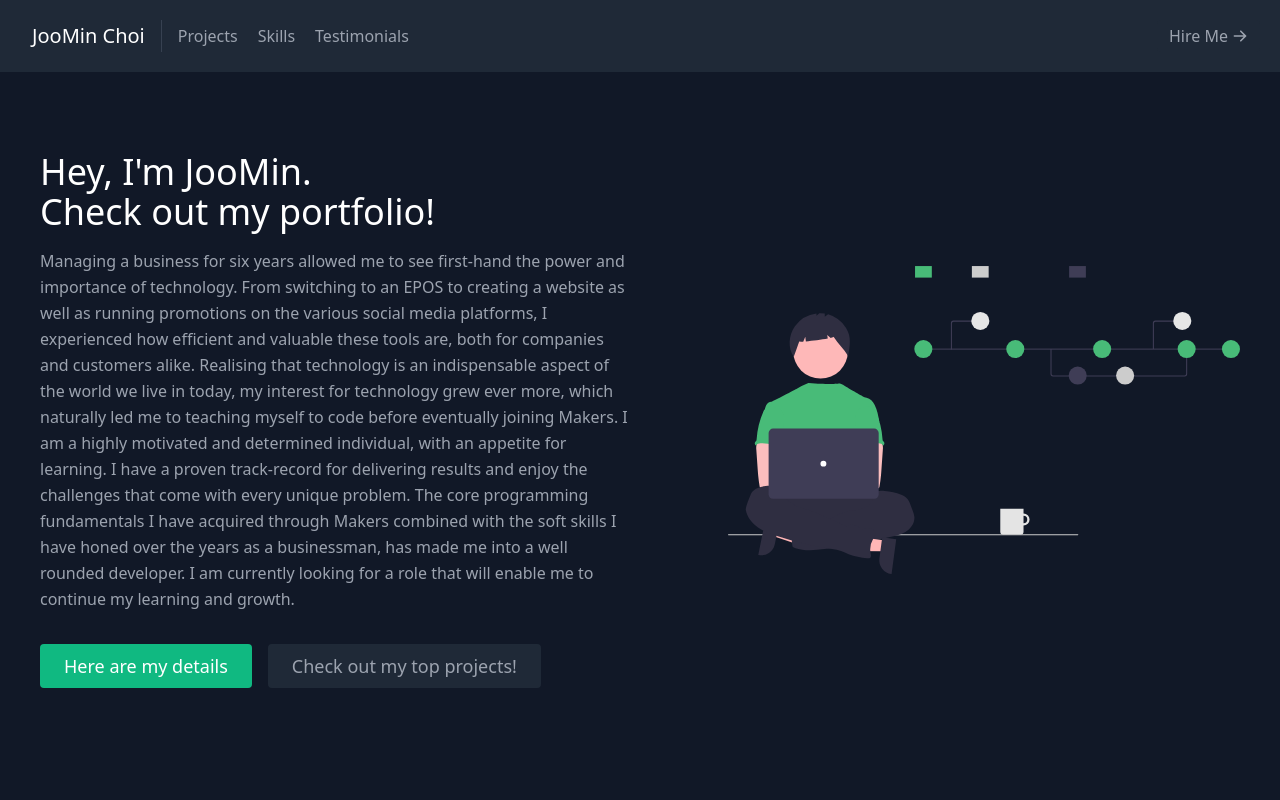
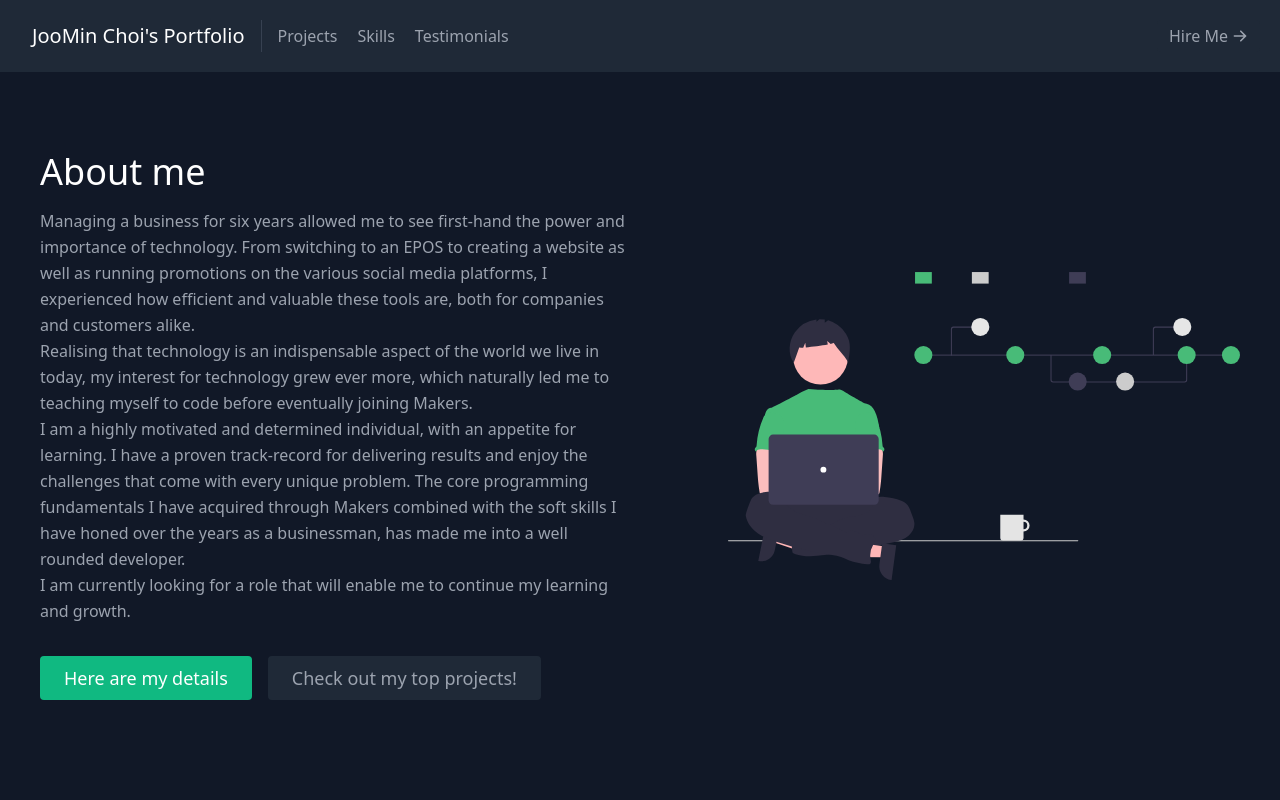
Before and after one commit to joominchoi/portfolio, a React (Create React App) app: page / in a window 1280 px wide. Shown: the top 800 px of the page. Built offline with nearby package versions, Linux system fonts and the light colour scheme.

Commit message:
about page clean up

```diff
--- a/src/components/About.js
+++ b/src/components/About.js
@@ -6,16 +6,16 @@ export default function About() {
       <div className="container mx-auto flex px-10 py-20 md:flex-row flex-col items-center">
         <div className="lg:flex-grow md:w-1/2 lg:pr-24 md:pr-16 flex flex-col md:items-start md:text-left mb-16 md:mb-0 items-center text-center">
           <h1 className="title-font sm:text-4xl text-3xl mb-4 font-medium text-white">
-            Hey, I'm JooMin.
-            <br className="hidden lg:inline-block" /> Check out my portfolio!
+            About me
+            {/* <br className="hidden lg:inline-block" /> Check out my portfolio! */}
           </h1>
           <p className="mb-8 leading-relaxed">
           Managing a business for six years allowed me to see first-hand the power and importance of technology. From switching to an EPOS to creating a website as well as running promotions on the various social media platforms, I experienced how efficient and valuable these tools are, both for companies and customers alike.
-
+          <br/>
           Realising that technology is an indispensable aspect of the world we live in today, my interest for technology grew ever more, which naturally led me to teaching myself to code before eventually joining Makers.
-
+          <br/>
           I am a highly motivated and determined individual, with an appetite for learning. I have a proven track-record for delivering results and enjoy the challenges that come with every unique problem. The core programming fundamentals I have acquired through Makers combined with the soft skills I have honed over the years as a businessman, has made me into a well rounded developer.
-
+          <br/>
           I am currently looking for a role that will enable me to continue my learning and growth.
           </p>
           <div className="flex justify-center">
--- a/src/components/Navbar.js
+++ b/src/components/Navbar.js
@@ -7,7 +7,7 @@ export default function Navbar() {
       <div className="container mx-auto flex flex-wrap p-5 flex-col md:flex-row items-center">
         <a className="title-font font-medium text-white mb-4 md:mb-0">
           <a href="#about" className="ml-3 text-xl">
-            JooMin Choi
+            JooMin Choi's Portfolio
           </a>
         </a>
         <nav className="md:mr-auto md:ml-4 md:py-1 md:pl-4 md:border-l md:border-gray-700	flex flex-wrap items-center text-base justify-center">
```
